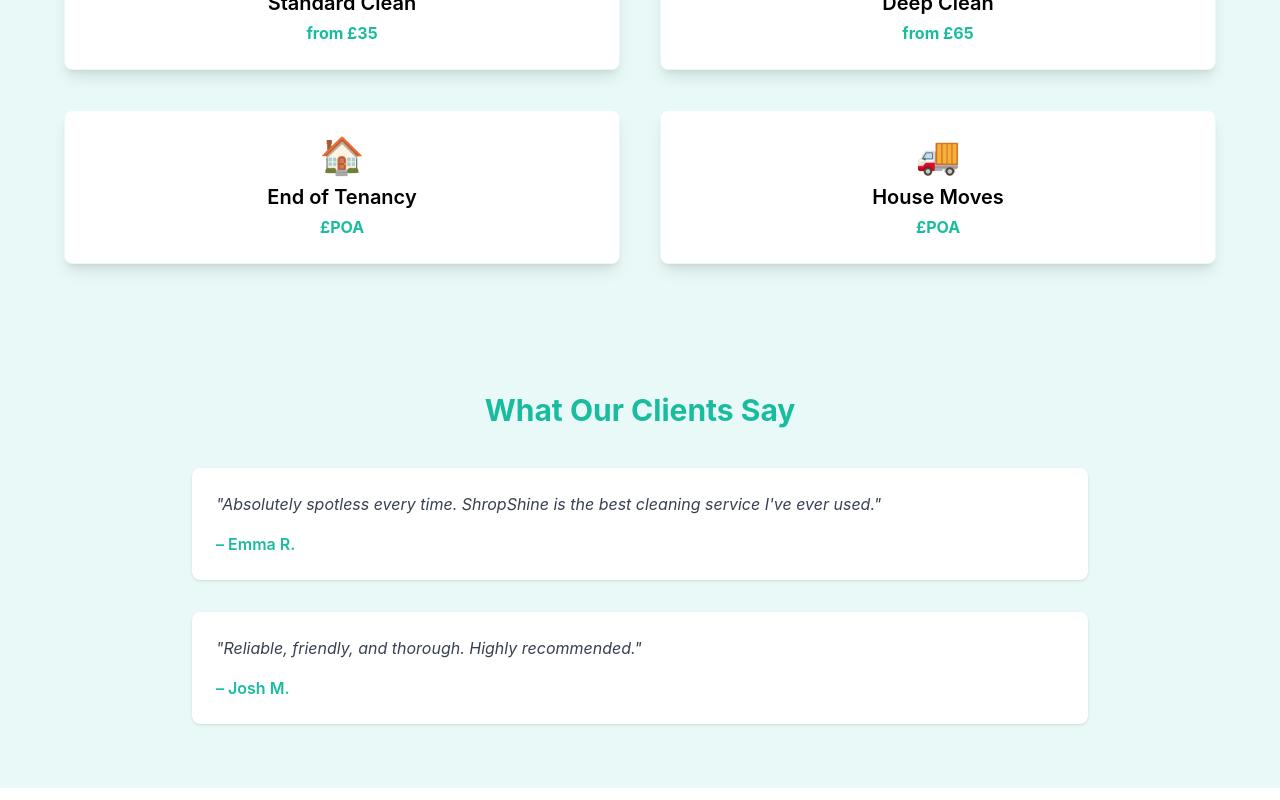
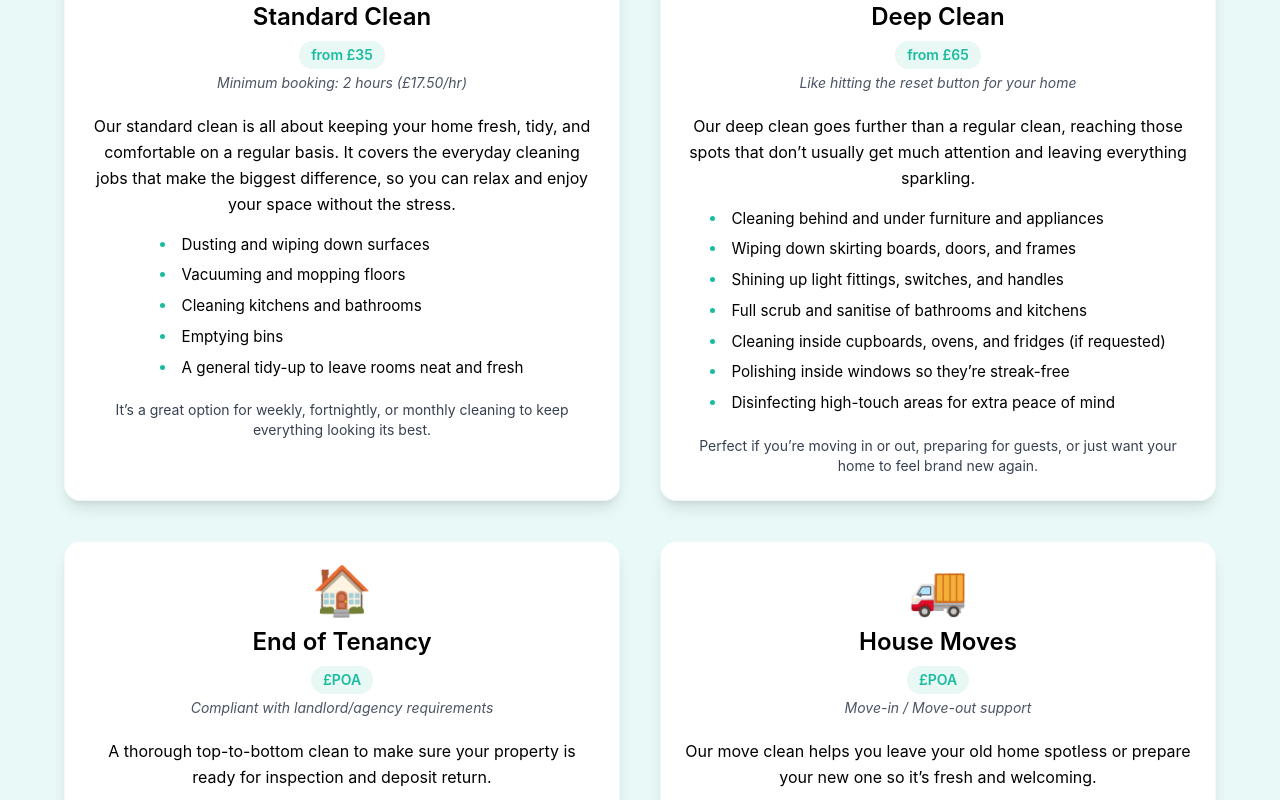
Before and after one commit to Damian-Dvs/Shropshire, a React (Vite) app: page / in a window 1280 px wide. Shown: the part 1220-2020 px from the top of the page. Built offline with nearby package versions, Linux system fonts and the light colour scheme.

Commit message:
Updated services page

```diff
--- a/src/components/Services.jsx
+++ b/src/components/Services.jsx
@@ -1,8 +1,74 @@
 const services = [
-  { title: "Standard Clean", price: "from £35", icon: "🧼" },
-  { title: "Deep Clean", price: "from £65", icon: "🪣" },
-  { title: "End of Tenancy", price: "£POA", icon: "🏠" },
-  { title: "House Moves", price: "£POA", icon: "🚚" },
+  {
+    title: "Standard Clean",
+    price: "from £35",
+    icon: "🧼",
+    comment: "Minimum booking: 2 hours (£17.50/hr)",
+    description:
+      "Our standard clean is all about keeping your home fresh, tidy, and comfortable on a regular basis. It covers the everyday cleaning jobs that make the biggest difference, so you can relax and enjoy your space without the stress.",
+    features: [
+      "Dusting and wiping down surfaces",
+      "Vacuuming and mopping floors",
+      "Cleaning kitchens and bathrooms",
+      "Emptying bins",
+      "A general tidy-up to leave rooms neat and fresh",
+    ],
+    footer:
+      "It’s a great option for weekly, fortnightly, or monthly cleaning to keep everything looking its best.",
+  },
+  {
+    title: "Deep Clean",
+    price: "from £65",
+    icon: "🪣",
+    comment: "Like hitting the reset button for your home",
+    description:
+      "Our deep clean goes further than a regular clean, reaching those spots that don’t usually get much attention and leaving everything sparkling.",
+    features: [
+      "Cleaning behind and under furniture and appliances",
+      "Wiping down skirting boards, doors, and frames",
+      "Shining up light fittings, switches, and handles",
+      "Full scrub and sanitise of bathrooms and kitchens",
+      "Cleaning inside cupboards, ovens, and fridges (if requested)",
+      "Polishing inside windows so they’re streak-free",
+      "Disinfecting high-touch areas for extra peace of mind",
+    ],
+    footer:
+      "Perfect if you’re moving in or out, preparing for guests, or just want your home to feel brand new again.",
+  },
+  {
+    title: "End of Tenancy",
+    price: "£POA",
+    icon: "🏠",
+    comment: "Compliant with landlord/agency requirements",
+    description:
+      "A thorough top-to-bottom clean to make sure your property is ready for inspection and deposit return.",
+    features: [
+      "Deep cleaning of all rooms, fixtures, and fittings",
+      "Full kitchen and bathroom clean",
+      "Appliance cleaning (inside & outside)",
+      "Carpets vacuumed and floors mopped",
+      "Windows cleaned inside",
+    ],
+    footer:
+      "Designed to meet landlord and letting agent standards for a stress-free handover.",
+  },
+  {
+    title: "House Moves",
+    price: "£POA",
+    icon: "🚚",
+    comment: "Move-in / Move-out support",
+    description:
+      "Our move clean helps you leave your old home spotless or prepare your new one so it’s fresh and welcoming.",
+    features: [
+      "Deep cleaning of kitchens and bathrooms",
+      "Floors vacuumed and mopped throughout",
+      "Dusting and wiping all surfaces",
+      "Cleaning cupboards and storage areas",
+      "Optional appliance cleaning",
+    ],
+    footer:
+      "Ideal for a smooth move without the hassle of cleaning on top of everything else.",
+  },
 ];
 
 export default function Services() {
@@ -10,16 +76,43 @@ export default function Services() {
     <section id="services" className="py-16 px-4 bg-soft">
       <div className="max-w-6xl mx-auto">
         <h2 className="text-3xl font-bold text-center text-primary mb-10">Our Services</h2>
-        <div className="grid md:grid-cols-2 gap-10">
+        <div className="grid md:grid-cols-2 gap-8 md:gap-10">
           {services.map((s, i) => (
-            <div
+            <article
               key={i}
-              className="bg-white shadow-lg p-6 rounded-lg text-center border border-soft hover:shadow-xl hover:scale-[1.02] transition-transform duration-200"
+              className="bg-white shadow-lg p-6 rounded-2xl text-center border border-soft/70 hover:shadow-xl hover:-translate-y-0.5 transition-all duration-200"
             >
-              <div className="text-4xl mb-2">{s.icon}</div>
-              <h3 className="text-xl font-semibold mb-1">{s.title}</h3>
-              <p className="text-primary font-bold">{s.price}</p>
-            </div>
+              <div className="text-5xl mb-3 leading-none">{s.icon}</div>
+
+              <h3 className="text-2xl font-semibold">{s.title}</h3>
+
+              <div className="mt-2 mb-1 inline-flex items-center gap-2">
+                <span className="inline-flex items-center px-3 py-1 rounded-full bg-primary/10 text-primary font-semibold text-sm">
+                  {s.price}
+                </span>
+              </div>
+
+              <p className="text-gray-600 text-sm italic mb-5">{s.comment}</p>
+
+              {/* intro paragraph with comfortable line-length */}
+              <p className="mx-auto max-w-[60ch] text-base leading-relaxed mb-4">
+                {s.description}
+              </p>
+
+              {/* centered bullet section: ul is centered and sized; bullets align neatly */}
+              <div className="mx-auto">
+                <ul className="mx-auto inline-block text-left list-disc list-inside text-[0.95rem] leading-relaxed space-y-1.5 marker:text-primary">
+                  {s.features?.map((f, idx) => (
+                    <li key={idx}>{f}</li>
+                  ))}
+                </ul>
+              </div>
+
+              {/* footer note with lighter tone and centered */}
+              <p className="mx-auto max-w-[60ch] text-gray-700 text-sm mt-5">
+                {s.footer}
+              </p>
+            </article>
           ))}
         </div>
       </div>
```
